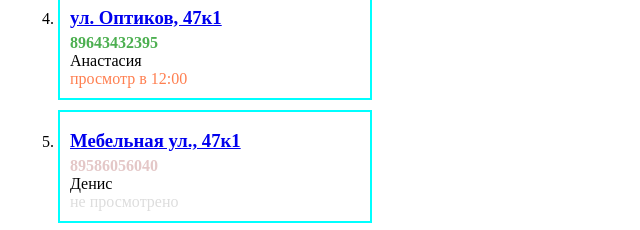
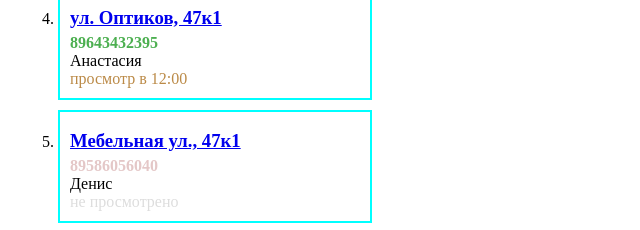
Before and after one commit to Valerii-Tcvetkov/valerii-tcvetkov.github.io, a plain HTML site: page flats.html in a window 1280 px wide. Shown: the part 568-798 px from the top of the page, 0-640 px from the left. Drawn offline with Linux system fonts and the light colour scheme.

Commit message:
Change color in .in-watched

```diff
--- a/styles/flats.css
+++ b/styles/flats.css
@@ -34,5 +34,5 @@ ol > li {
 }
 
 .in-watched {
-    color: coral;
+    color: rgb(187, 138, 71);
 }
```
